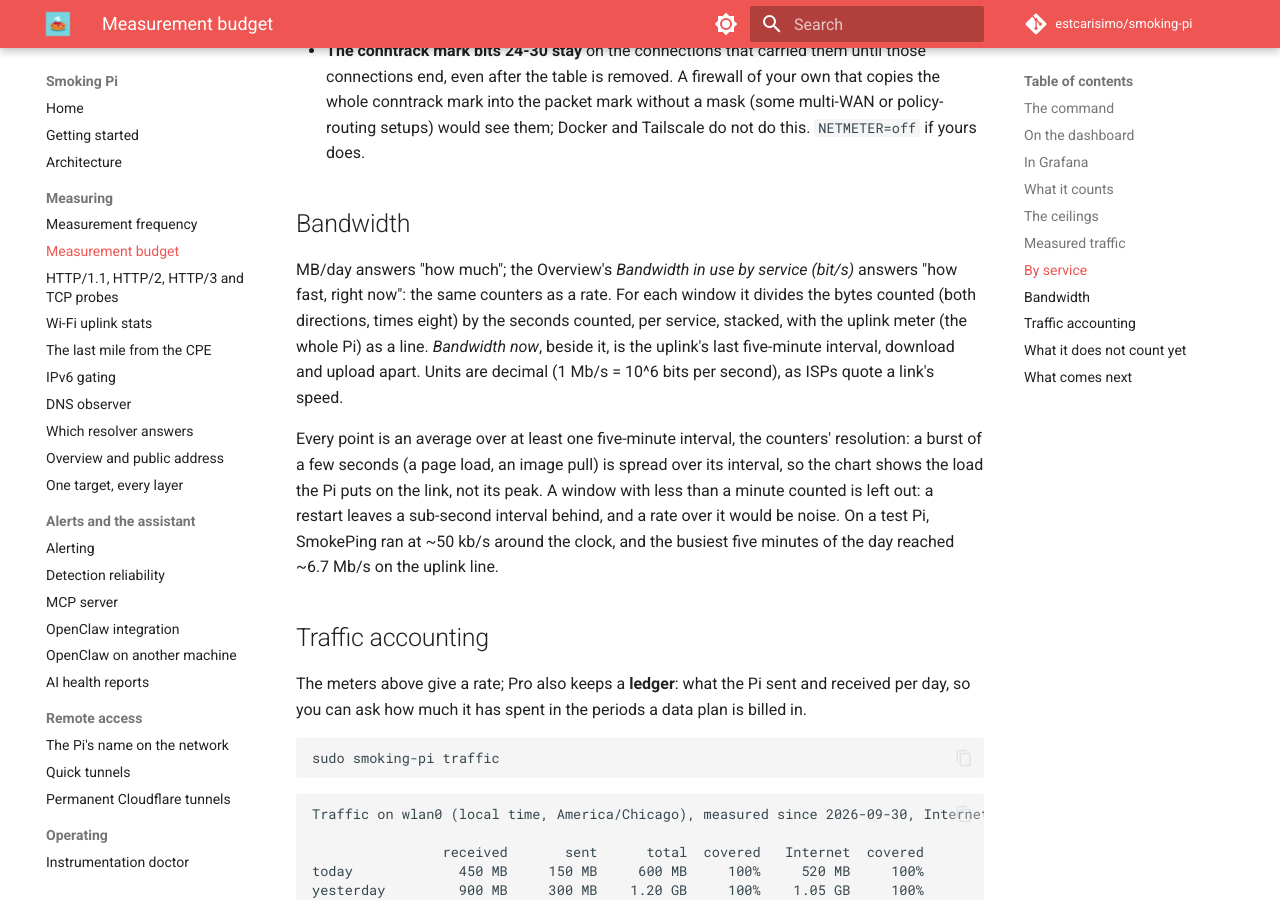
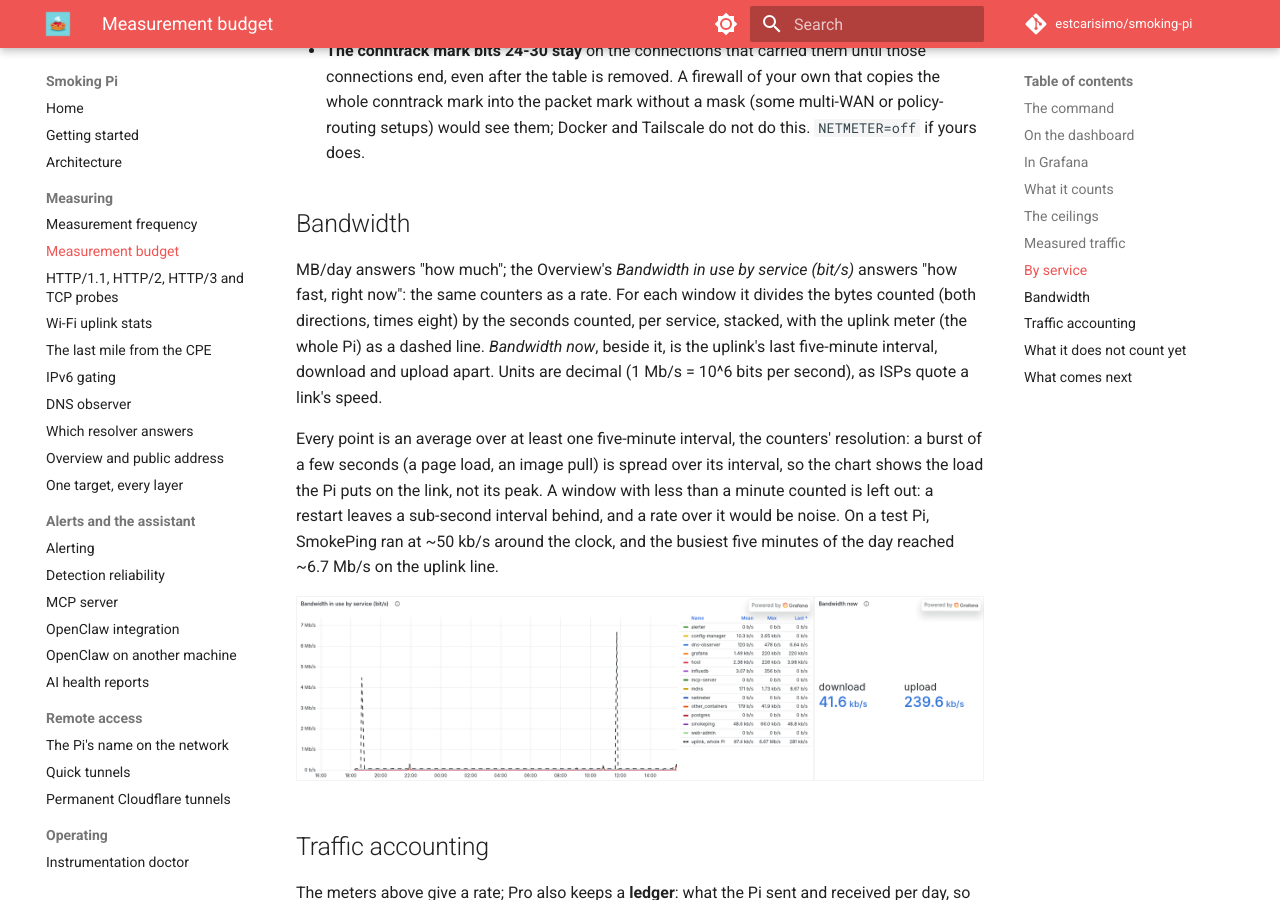
Before and after one commit to estcarisimo/smoking-pi, an MkDocs documentation site: the page built from docs/measurement-budget.md, in a window 1280 px wide and 900 px high, scrolled down 6517 px. Built offline with MkDocs 1.6.1 and Material for MkDocs 9.7.7, drawn with Linux system fonts in a browser that asks for light colours; comment, search, counter and statistics services are not loaded.

Commit message:
fix(grafana): draw the whole-Pi uplink dashed in the text color, not blue
Rendered on staging, the uplink line shared palette-classic's blue with
dns-observer. The docs gain the panel as staging shows it.

Co-Authored-By: Claude Opus 5.5 <noreply@anthropic.com>

```diff
--- a/docs/measurement-budget.md
+++ b/docs/measurement-budget.md
@@ -269,12 +269,12 @@ Limits worth knowing:
 ## Bandwidth
 
 MB/day answers "how much"; the Overview's *Bandwidth in use by service
-(bit/s)* answers "how fast, right now": the same counters as a rate.
-For each window it divides the bytes counted (both directions, times
-eight) by the seconds counted, per service, stacked, with the uplink
-meter (the whole Pi) as a line. *Bandwidth now*, beside it, is the
-uplink's last five-minute interval, download and upload apart. Units are
-decimal (1 Mb/s = 10^6 bits per second), as ISPs quote a link's speed.
+(bit/s)* answers "how fast, right now": the same counters as a rate. For
+each window it divides the bytes counted (both directions, times eight)
+by the seconds counted, per service, stacked, with the uplink meter (the
+whole Pi) as a dashed line. *Bandwidth now*, beside it, is the uplink's
+last five-minute interval, download and upload apart. Units are decimal
+(1 Mb/s = 10^6 bits per second), as ISPs quote a link's speed.
 
 Every point is an average over at least one five-minute interval, the
 counters' resolution: a burst of a few seconds (a page load, an image
@@ -284,6 +284,8 @@ is left out: a restart leaves a sub-second interval behind, and a rate
 over it would be noise. On a test Pi, SmokePing ran at ~50 kb/s around
 the clock, and the busiest five minutes of the day reached ~6.7 Mb/s on
 the uplink line.
+
+![Bandwidth in use by service over a day on a test Pi: the services stacked near the floor, the whole-Pi uplink as a dashed line with two bursts to ~4.5 and ~6.7 Mb/s, and Bandwidth now at 41.6 kb/s down and 239.6 kb/s up](img/traffic-bandwidth.png)
 
 ## Traffic accounting
 
```
Also changed, not shown: docs/img/traffic-bandwidth.png (added), 1 other file.
